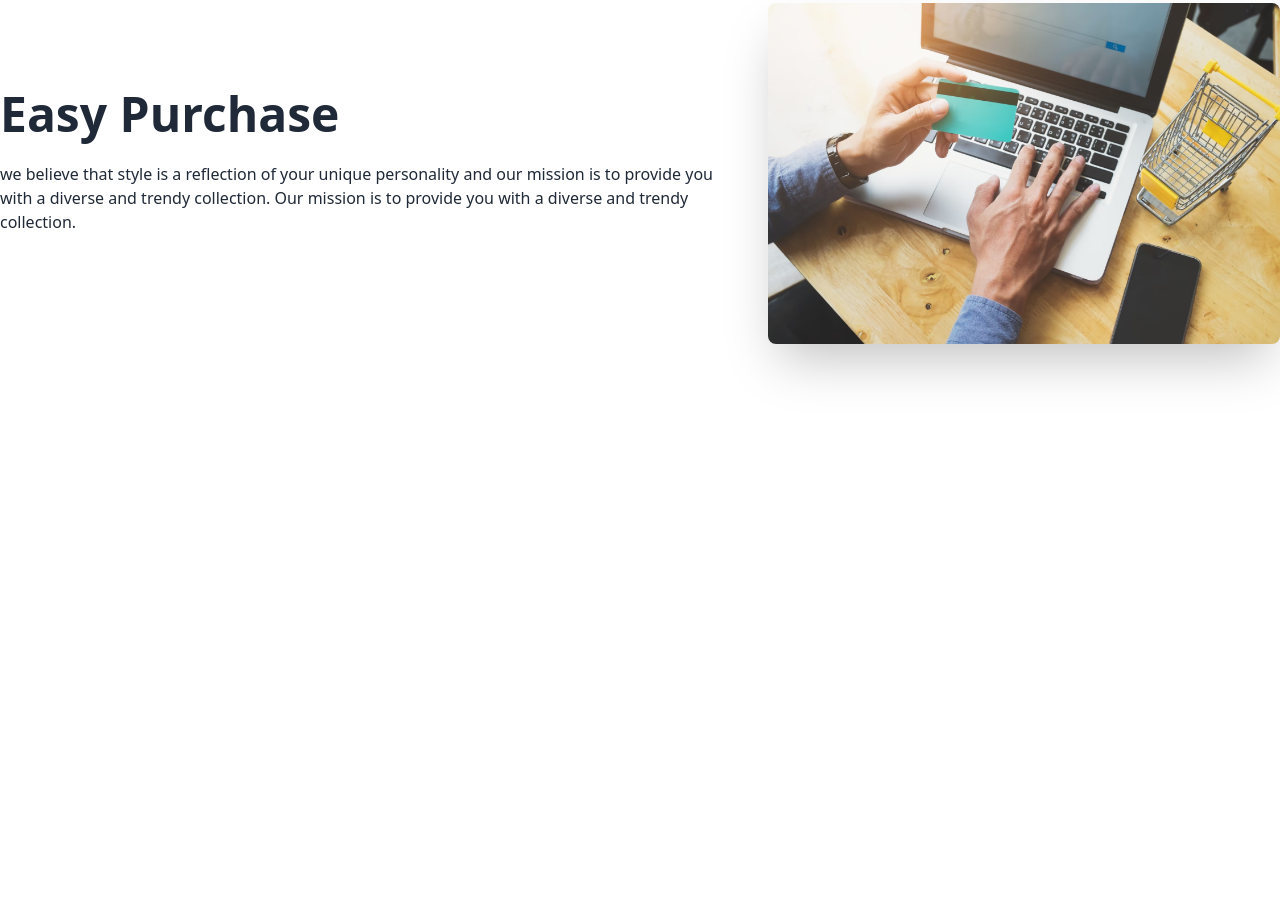
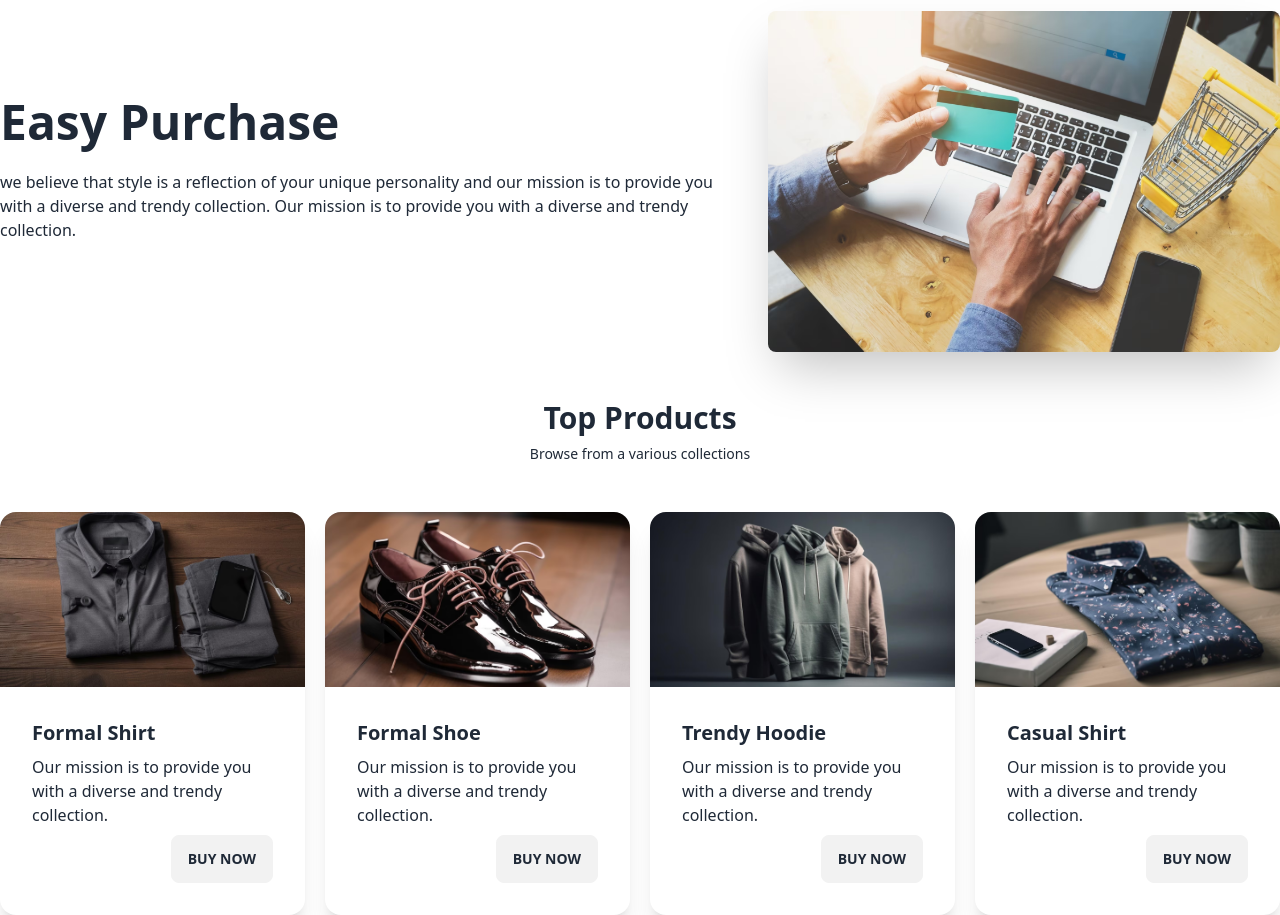
Before and after one commit to azimugv/daisy-man-tailwind-daisyui, a plain HTML site: page index.html in a window 1280 px wide. Shown: the part 1249-2164 px from the top of the page. Before the commit the page ends 2100 px from the top, so only its background shows below. Drawn offline with nearby package versions, Linux system fonts and the light colour scheme.

Commit message:
Top Products Added

```diff
--- a/index.html
+++ b/index.html
@@ -112,7 +112,7 @@
     <main class="max-w-screen-xl mx-auto">
       <!-- Collection Section -->
       <section class="my-12 text-center">
-        <h1 class="text-xl md:text-3xl font-semibold">Huge Collection</h1>
+        <h1 class="text-xl md:text-3xl font-semibold mb-2">Huge Collection</h1>
         <p class="text-sm mb-12">Browse from a various collections</p>
         <div class="grid grid-cols-1 md:grid-cols-2 lg:grid-cols-3 gap-7">
           <div class="card bg-base-100 shadow-xl image-full">
@@ -171,7 +171,7 @@
 
       <!-- Call to Action Section -->
       <section class="my-12">
-        <div class="min-h-screen mt-10">
+        <div class="mt-10">
           <div class="flex flex-col lg:flex-row items-center gap-12">
             <div class="flex-1">
               <h1 class="text-5xl font-bold">Easy Purchase</h1>
@@ -189,6 +189,83 @@
           </div>
         </div>
       </section>
+
+      <!-- Top Products Section -->
+      <section class="my-12 text-center">
+        <h1 class="text-xl md:text-3xl font-semibold mb-2">Top Products</h1>
+        <p class="text-sm mb-12">Browse from a various collections</p>
+      </section>
+      <div class="grid grid-cols-1 md:grid-cols-2 lg:grid-cols-4 gap-5">
+        <div class="card bg-base-100 shadow-xl">
+          <figure>
+            <img
+              src="./images/elegant-businessman-attire-hangs-modern-closet-generated-by-ai_188544-15312.avif"
+              alt="Shoes"
+            />
+          </figure>
+          <div class="card-body">
+            <h2 class="card-title">Formal Shirt</h2>
+            <p>
+              Our mission is to provide you with a diverse and trendy
+              collection.
+            </p>
+            <div class="card-actions justify-end">
+              <button class="btn rounded-lg">Buy Now</button>
+            </div>
+          </div>
+        </div>
+        <div class="card bg-base-100 shadow-xl">
+          <figure>
+            <img
+              src="./images/shiny-black-leather-shoes-exude-modern-luxury-generated-by-ai_188544-36154.avif"
+              alt="Shoes"
+            />
+          </figure>
+          <div class="card-body">
+            <h2 class="card-title">Formal Shoe</h2>
+            <p>
+              Our mission is to provide you with a diverse and trendy
+              collection.
+            </p>
+            <div class="card-actions justify-end">
+              <button class="btn rounded-lg">Buy Now</button>
+            </div>
+          </div>
+        </div>
+        <div class="card bg-base-100 shadow-xl">
+          <figure>
+            <img src="./images/hoodies.avif" alt="Shoes" />
+          </figure>
+          <div class="card-body">
+            <h2 class="card-title">Trendy Hoodie</h2>
+            <p>
+              Our mission is to provide you with a diverse and trendy
+              collection.
+            </p>
+            <div class="card-actions justify-end">
+              <button class="btn rounded-lg">Buy Now</button>
+            </div>
+          </div>
+        </div>
+        <div class="card bg-base-100 shadow-xl">
+          <figure>
+            <img
+              src="./images/elegant-businessman-shirt-wooden-desk-stack-generated-by-ai_188544-34678.avif"
+              alt="Shoes"
+            />
+          </figure>
+          <div class="card-body">
+            <h2 class="card-title">Casual Shirt</h2>
+            <p>
+              Our mission is to provide you with a diverse and trendy
+              collection.
+            </p>
+            <div class="card-actions justify-end">
+              <button class="btn rounded-lg">Buy Now</button>
+            </div>
+          </div>
+        </div>
+      </div>
     </main>
   </body>
 </html>
```
